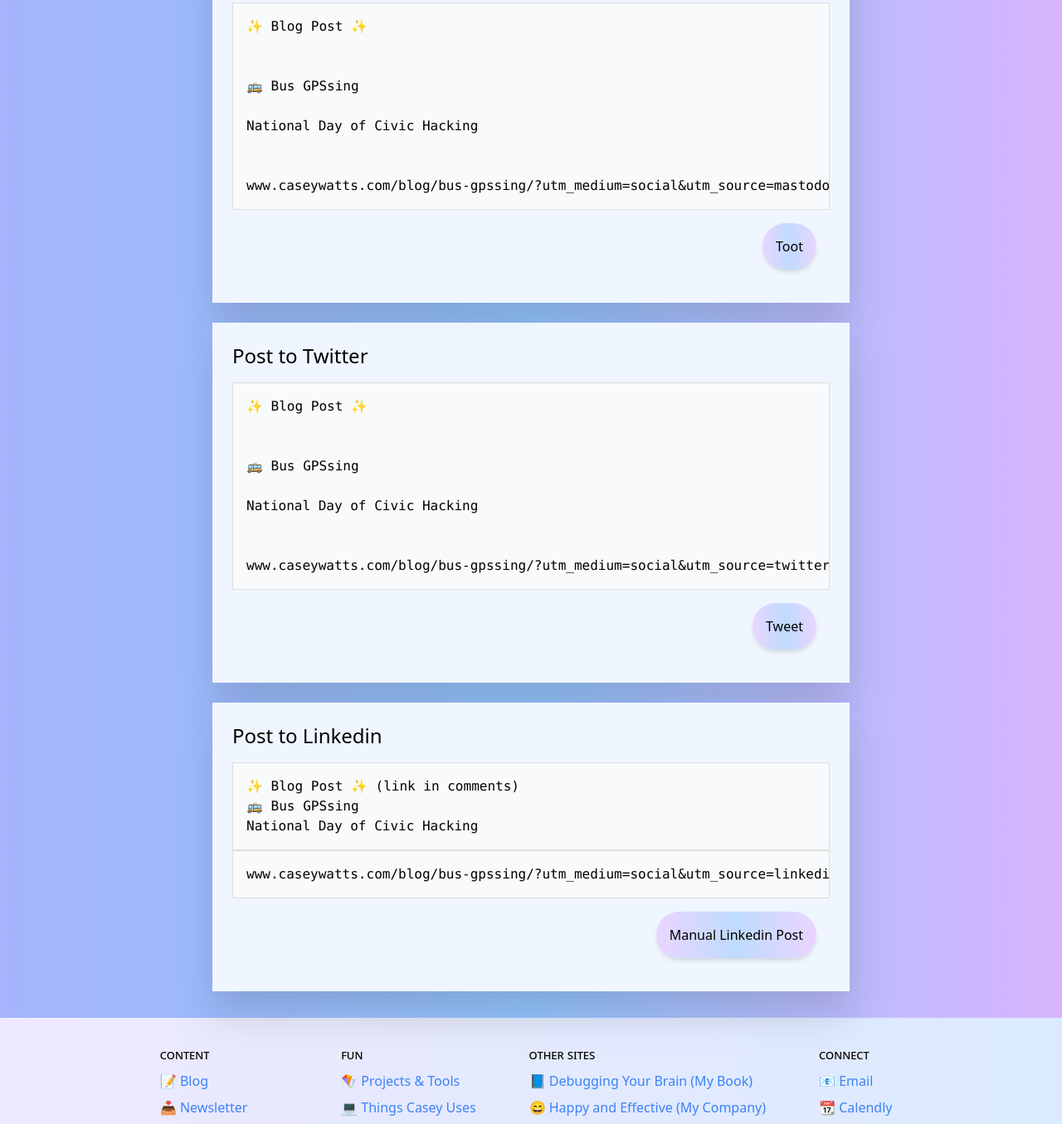
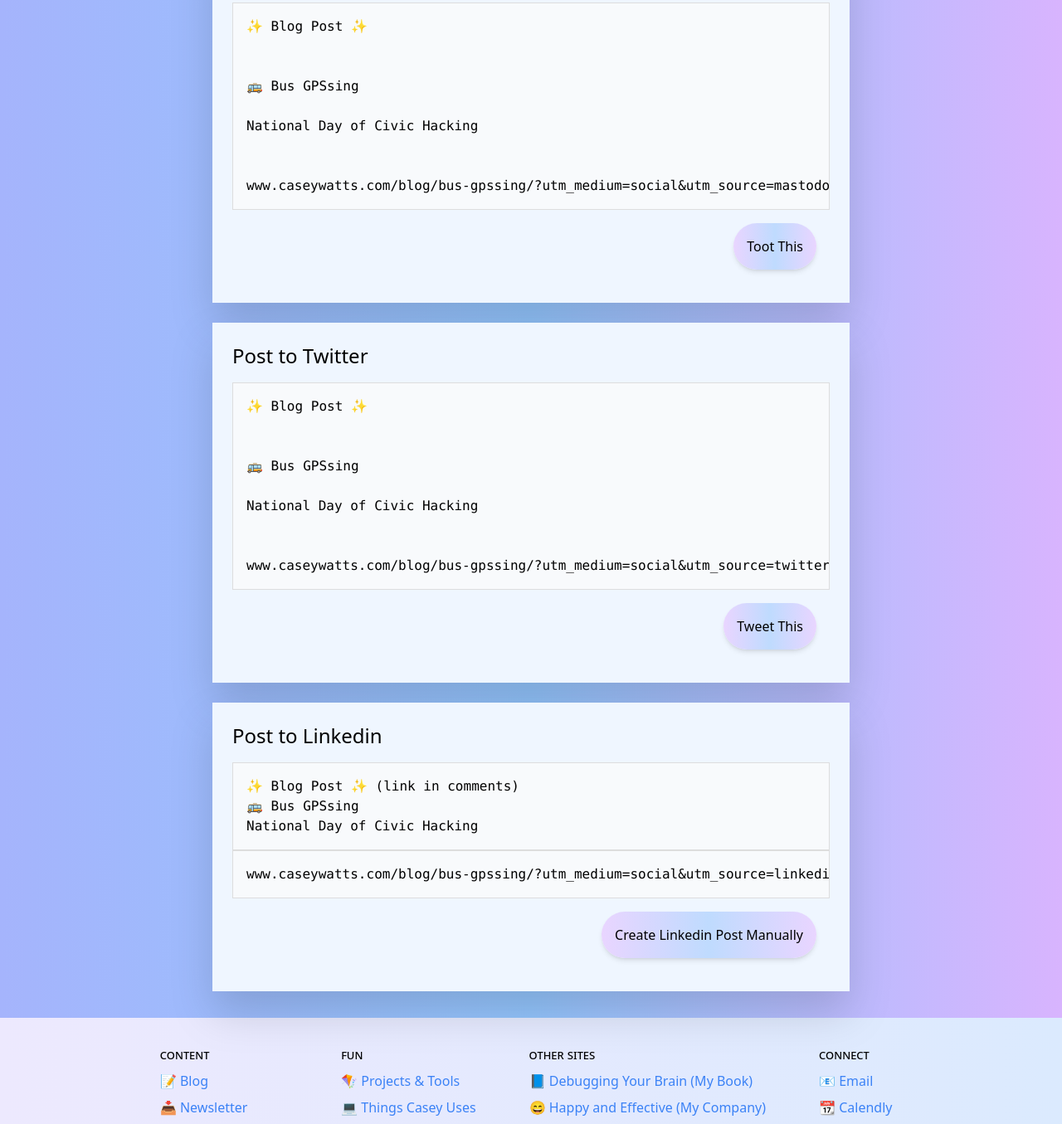
Before and after one commit to caseywatts/caseywatts-blog, an Astro site: page /blog/bus-gpssing/share in a window 1280 px wide. Shown: the part 1911-3266 px from the top of the page at 83% size. Built offline with nearby package versions, Linux system fonts and the light colour scheme; Astro itself is replaced by a stand-in of ours; some packages are replaced by stand-ins of ours; code samples lack their colours.

Commit message:
some usability nudges to say whether the buton copies the text over or not

```diff
--- a/src/pages/blog/[slug]/share.astro
+++ b/src/pages/blog/[slug]/share.astro
@@ -71,14 +71,14 @@ const linkedinURL = `${url}?utm_medium=social&utm_source=linkedin`
     <div class="mb-4 text-2xl">Post to Mastodon</div>
     <pre class="bg-slate-50 p-4">{decodeURI(tootContent)}</pre>
     <div class="flex justify-end">
-      <a class="button-link" target="_blank" href={tootLink}>Toot</a>
+      <a class="button-link" target="_blank" href={tootLink}>Toot This</a>
     </div>
   </div>
   <div class="block panel hover:bg-blue-100">
     <div class="mb-4 text-2xl">Post to Twitter</div>
     <pre class="bg-slate-50 p-4">{decodeURI(tweetContent)}</pre>
     <div class="flex justify-end">
-      <a class="button-link" target="_blank" href={tweetLink}>Tweet</a>
+      <a class="button-link" target="_blank" href={tweetLink}>Tweet This</a>
     </div>
   </div>
   <div class="block panel hover:bg-blue-100">
@@ -86,7 +86,7 @@ const linkedinURL = `${url}?utm_medium=social&utm_source=linkedin`
     <pre class="bg-slate-50 p-4">{decodeURI(linkedinContent)}</pre>
     <pre class="bg-slate-50 p-4">{linkedinURL}</pre>
     <div class="flex justify-end">
-      <a class="button-link" target="_blank" href="https://www.linkedin.com/feed/">Manual Linkedin Post</a>
+      <a class="button-link" target="_blank" href="https://www.linkedin.com/feed/">Create Linkedin Post Manually</a>
       <!-- <a class="button-link" target="_blank" href=`https://www.linkedin.com/sharing/share-offsite/?url=${url}`>Sharing Offsite Linkedin Post</a> -->
     </div>
   </div>
```
